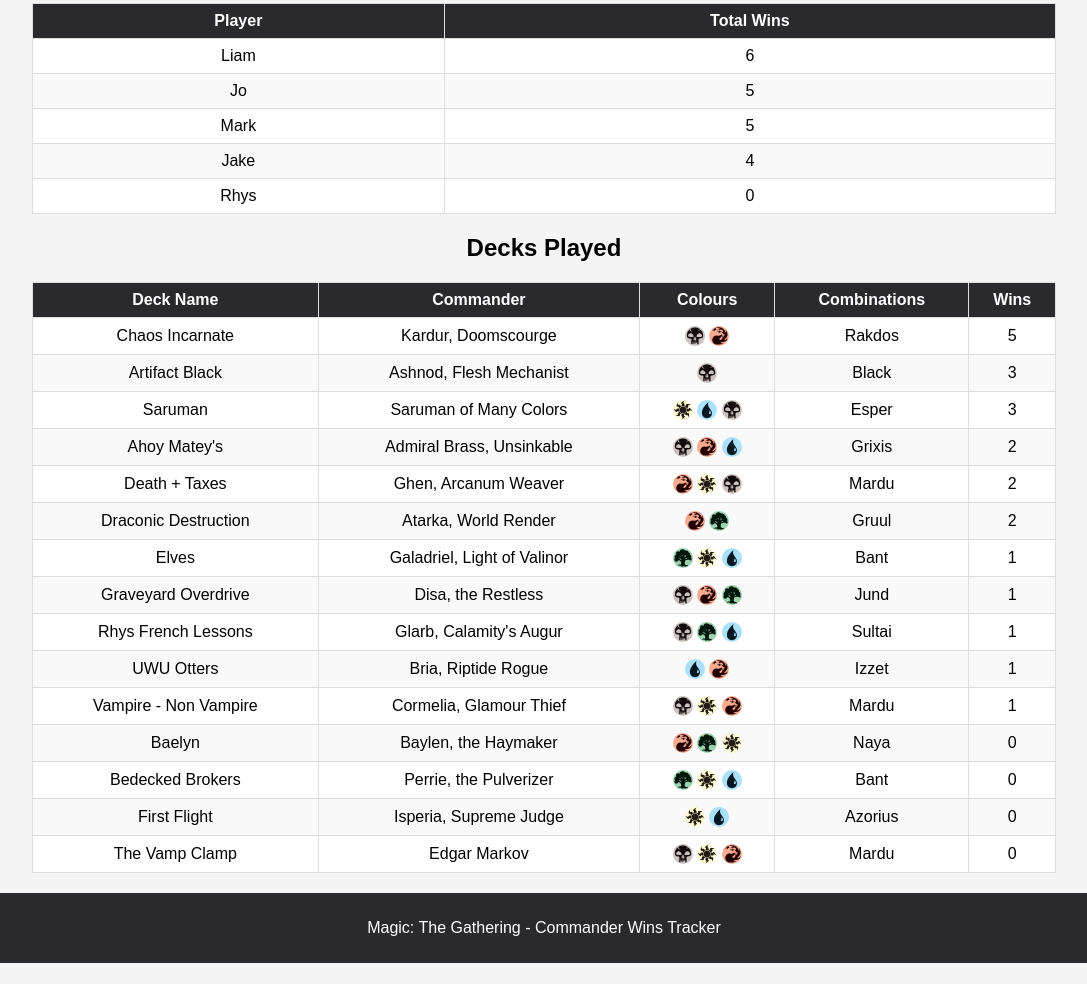
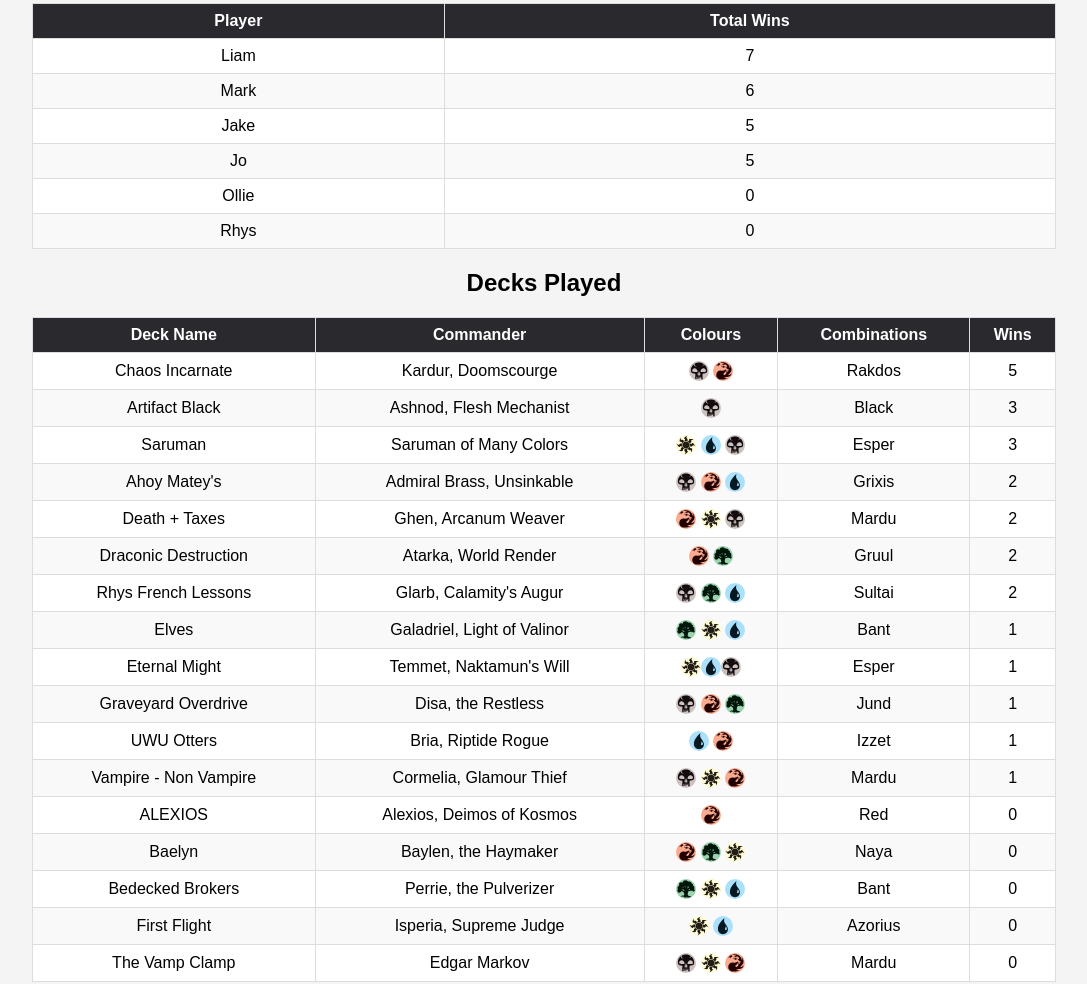
Before and after one commit to markglynnejones/markglynnejones.github.io, a plain HTML site: page index.html in a window 1280 px wide. Shown: the part 177-1161 px from the top of the page, without its empty margins (96-1183 px from the left). Before the commit the page ends 1140 px from the top, so only its background shows below. Drawn offline with Linux system fonts and the light colour scheme.

Commit message:
update 16/03/25

```diff
--- a/index.html
+++ b/index.html
@@ -114,15 +114,15 @@
             <tbody>
                 <tr>
                     <td>Mark</td>
-                    <td>5</td>
+                    <td>6</td>
                 </tr>
                 <tr>
                     <td>Liam</td>
-                    <td>6</td>
+                    <td>7</td>
                 </tr>
                 <tr>
                     <td>Jake</td>
-                    <td>4</td>
+                    <td>5</td>
                 </tr>
                 <tr>
                     <td>Jo</td>
@@ -130,6 +130,10 @@
                 </tr>
                 <tr>
                     <td>Rhys</td>
+                    <td>0</td>
+                </tr>
+                <tr>
+                    <td>Ollie</td>
                     <td>0</td>
                 </tr>
             </tbody>
@@ -175,7 +179,7 @@
                     <td>Glarb, Calamity's Augur</td>
                     <td><img class="mana-symbol" src="Black.svg" alt="Black" /> <img class="mana-symbol" src="Green.svg" alt="Green" /> <img class="mana-symbol" src="Blue.svg" alt="Blue" /></td>
                     <td>Sultai</td>
-                    <td>1</td>
+                    <td>2</td>
                 </tr>
                 <tr>
                     <td>Graveyard Overdrive</td>
@@ -254,6 +258,20 @@
                     <td>Izzet</td>
                     <td>1</td>
                 </tr>
+                <tr>
+                    <td>ALEXIOS</td>
+                    <td>Alexios, Deimos of Kosmos</td>
+                    <td><img class="mana-symbol" src="Red.svg" alt="Red" /></td>
+                    <td>Red</td>
+                    <td>0</td>
+                </tr>
+                <tr>
+                    <td>Eternal Might</td>
+                    <td>Temmet, Naktamun's Will</td>
+                    <td><img class="mana-symbol" src="White.svg" alt="White" /><img class="mana-symbol" src="Blue.svg" alt="Blue" /><img class="mana-symbol" src="Black.svg" alt="Black" /></td>
+                    <td>Esper</td>
+                    <td>1</td>
+                </tr>
             </tbody>
         </table>
     </section>
```
